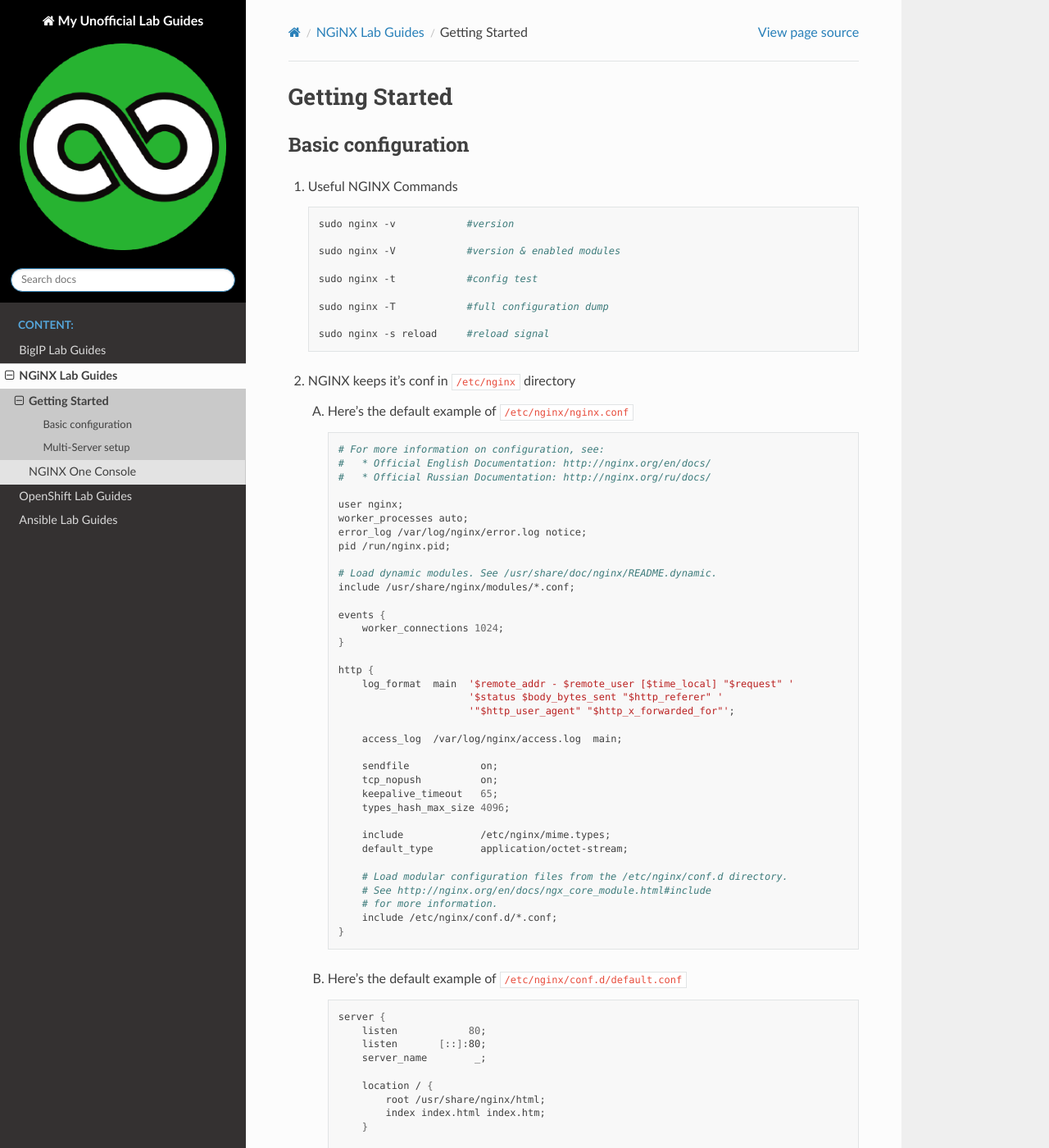
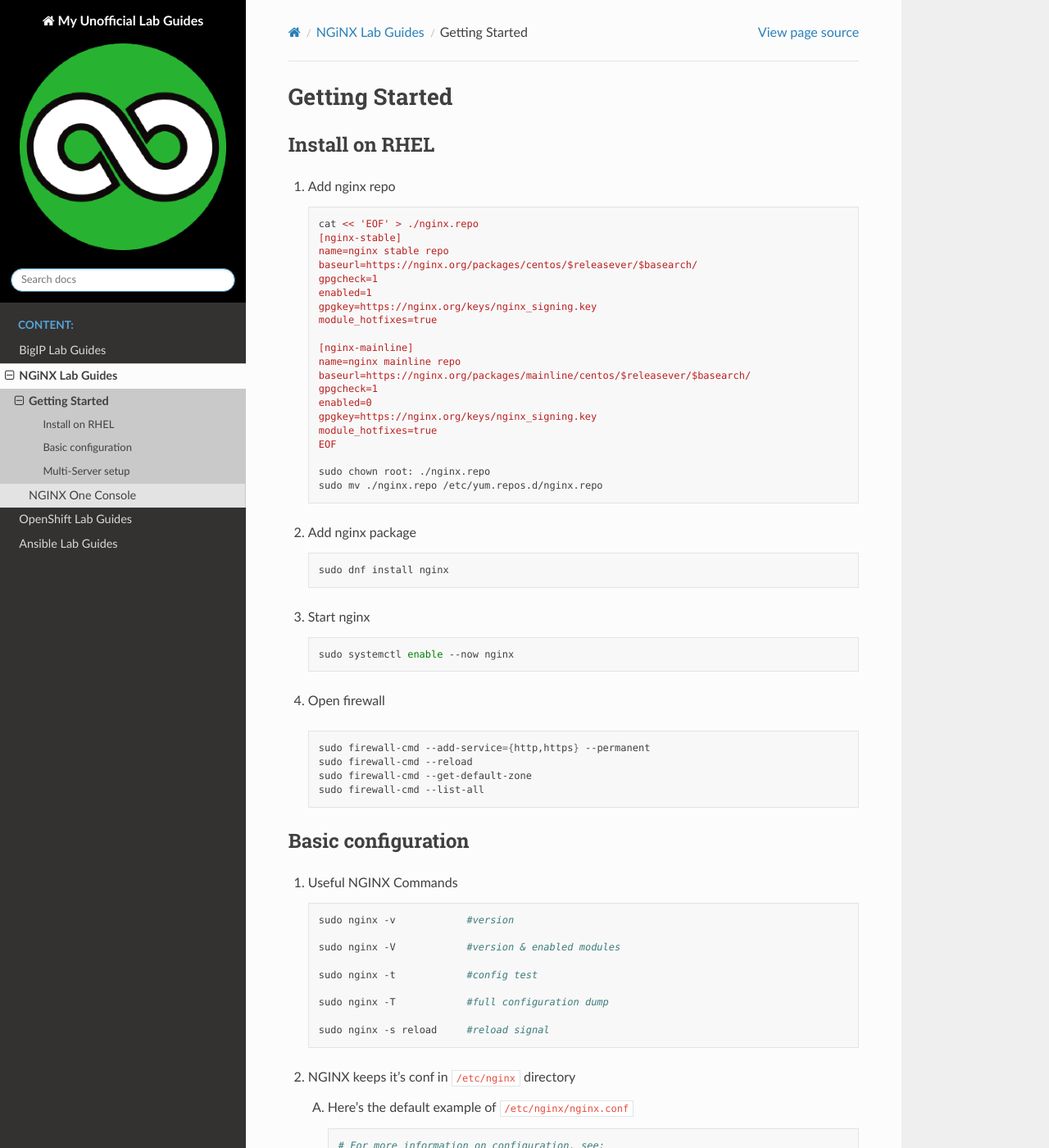
Before and after one commit to vtog/labGuides, a Sphinx documentation site: the page built from source/nginx/getting-started.rst, in a window 1280 px wide and 1400 px high. Shown: the whole window at 82% size. Built offline with Sphinx 7.4.7 and the Read the Docs theme 3.1.0, drawn with Linux system fonts in a browser that asks for light colours; pages that are not in the unit, such as notebooks, are missing from menus.

Commit message:
added nginx rhel install steps

```diff
--- a/source/nginx/getting-started.rst
+++ b/source/nginx/getting-started.rst
@@ -1,5 +1,54 @@
 Getting Started
 ===============
+
+Install on RHEL
+---------------
+
+#. Add nginx repo
+
+   .. code-block:: bash
+
+      cat << 'EOF' > ./nginx.repo
+      [nginx-stable]
+      name=nginx stable repo
+      baseurl=https://nginx.org/packages/centos/$releasever/$basearch/
+      gpgcheck=1
+      enabled=1
+      gpgkey=https://nginx.org/keys/nginx_signing.key
+      module_hotfixes=true
+
+      [nginx-mainline]
+      name=nginx mainline repo
+      baseurl=https://nginx.org/packages/mainline/centos/$releasever/$basearch/
+      gpgcheck=1
+      enabled=0
+      gpgkey=https://nginx.org/keys/nginx_signing.key
+      module_hotfixes=true
+      EOF
+
+      sudo chown root: ./nginx.repo
+      sudo mv ./nginx.repo /etc/yum.repos.d/nginx.repo
+
+#. Add nginx package
+
+   .. code-block:: bash
+
+      sudo dnf install nginx
+
+#. Start nginx
+
+   .. code-block:: bash
+
+      sudo systemctl enable --now nginx
+
+#. Open firewall
+
+  .. code-block:: bash
+
+     sudo firewall-cmd --add-service={http,https} --permanent
+     sudo firewall-cmd --reload
+     sudo firewall-cmd --get-default-zone
+     sudo firewall-cmd --list-all
 
 Basic configuration
 -------------------
```
